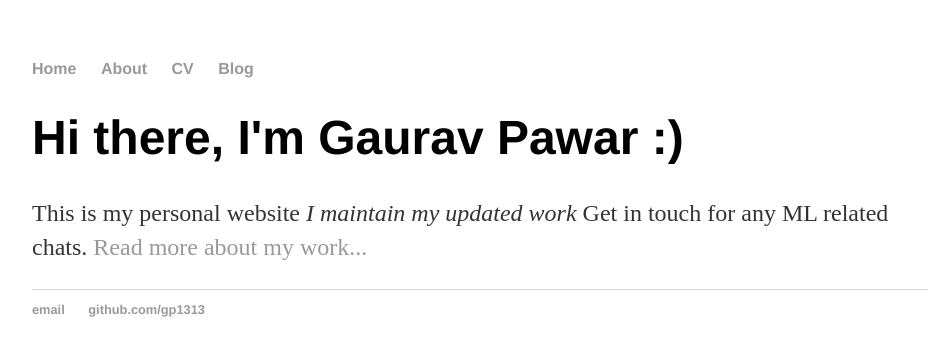
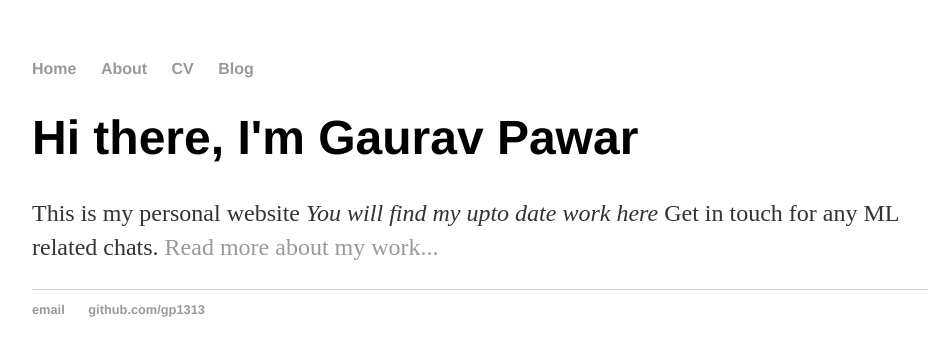
Before and after one commit to gp1313/dumy, a Jekyll site: the page built from index.html, in a window 1280 px wide. Shown: the top 356 px of the page, without its empty margins (160-1089 px from the left). Built offline with Jekyll 4.4.1, drawn with Linux system fonts in a browser that asks for light colours.

Commit message:
Update index.html

```diff
--- a/index.html
+++ b/index.html
@@ -3,6 +3,6 @@ layout: default
 title: Gaurav Pawar, Data Scientist
 ---
 <div class="blurb">
-	<h1>Hi there, I'm Gaurav Pawar :)</h1>
-	<p>This is my personal website <em> I maintain my updated work </em> Get in touch for any ML related chats. <a href="/about">Read more about my work...</a></p>
+	<h1>Hi there, I'm Gaurav Pawar</h1>
+	<p>This is my personal website <em> You will find my upto date work here </em> Get in touch for any ML related chats. <a href="/about">Read more about my work...</a></p>
 </div><!-- /.blurb -->
```
